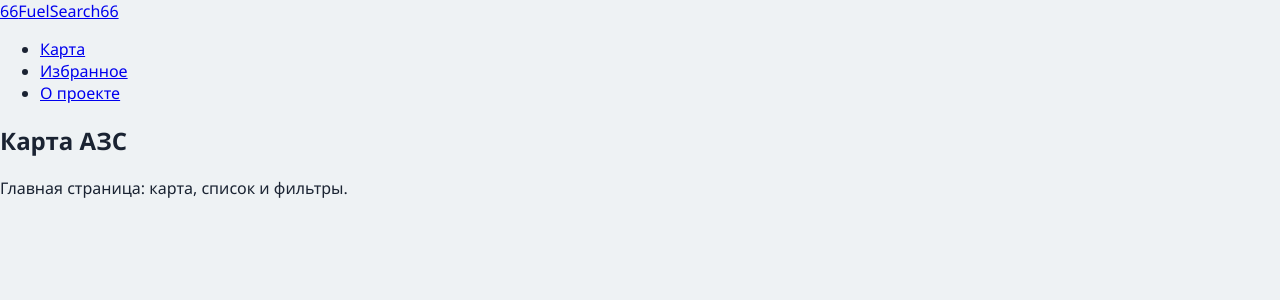
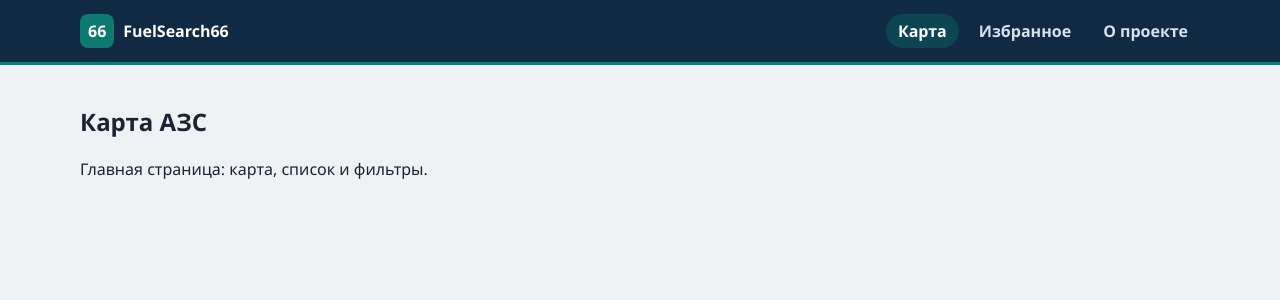
Before and after one commit to Kirill-Eltsov/FuelSearch66, a React (Vite) app: page / in a window 1280 px wide. Shown: the top 300 px of the page. Built offline with nearby package versions, Linux system fonts and the light colour scheme.

Commit message:
feat(FE-008): assemble app header and navigation styles

```diff
--- a/src/styles/global.css
+++ b/src/styles/global.css
@@ -1,18 +1,26 @@
-*,
-*::before,
-*::after {
-  box-sizing: border-box;
+:root {
+  --color-bg: #eef2f4;
+  --color-surface: #ffffff;
+  --color-ink: #1a2332;
+  --color-muted: #5c6b7a;
+  --color-accent: #0d7a6f;
+  --color-accent-hover: #0a635a;
+  --color-header: #102a43;
+  --color-border: #d5dee5;
+  --radius: 10px;
+  --max-width: 1120px;
 }
-
-html,
-body,
-#root {
-  margin: 0;
-  min-height: 100%;
-}
-
-body {
-  font-family: "Segoe UI", "PT Sans", "Helvetica Neue", Arial, sans-serif;
-  color: #1a2332;
-  background: #eef2f4;
-}
+*,*::before,*::after{box-sizing:border-box}
+html,body,#root{margin:0;min-height:100%}
+body{font-family:"Segoe UI","PT Sans","Helvetica Neue",Arial,sans-serif;color:var(--color-ink);background:var(--color-bg)}
+a{color:var(--color-accent)}
+.container{width:min(var(--max-width),100% - 2rem);margin-inline:auto}
+.app-main{padding:1.25rem 0 2.5rem;min-height:60vh}
+.site-header{background:var(--color-header);color:#f4f7fa;border-bottom:3px solid var(--color-accent);padding:.85rem 0;position:sticky;top:0;z-index:1000}
+.header-inner{display:flex;flex-wrap:wrap;align-items:center;justify-content:space-between;gap:.75rem 1.25rem}
+.logo{display:inline-flex;align-items:center;gap:.55rem;text-decoration:none;color:#fff;font-weight:700}
+.logo-mark{display:inline-grid;place-items:center;width:2.15rem;height:2.15rem;border-radius:8px;background:var(--color-accent);font-weight:800}
+.main-nav ul{display:flex;flex-wrap:wrap;gap:.35rem .5rem;list-style:none;margin:0;padding:0}
+.main-nav a{display:inline-block;padding:.4rem .75rem;border-radius:999px;text-decoration:none;color:#d7e2ec;font-weight:600}
+.main-nav a:hover,.main-nav a.active{background:rgba(13,122,111,.35);color:#fff}
+.muted{color:var(--color-muted)}
```
